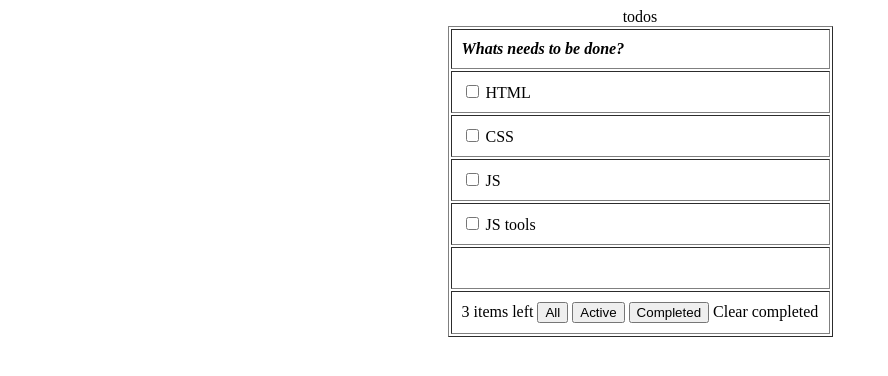
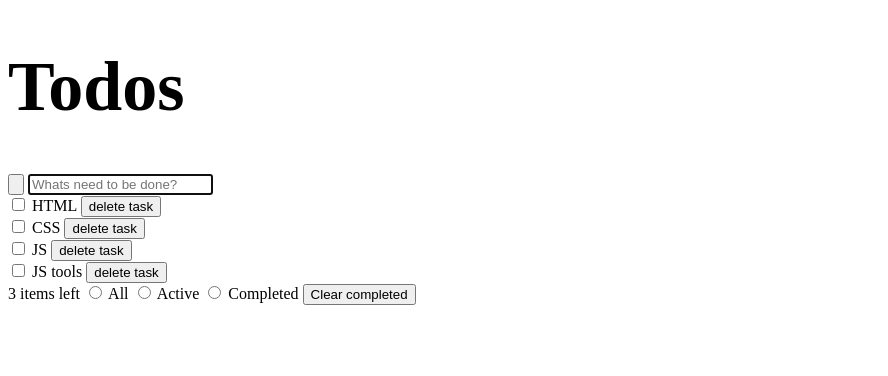
Before and after one commit to ok-technopolis-autumn-2019/Bogdan_Maschenko, a plain HTML site: page index.html in a window 1280 px wide. Shown: the whole page, without its empty margins (0-888 px from the left). Drawn offline with Linux system fonts and the light colour scheme.

Commit message:
remove some mistakes

```diff
--- a/index.html
+++ b/index.html
@@ -2,63 +2,130 @@
 <html lang="en">
     <head>
         <meta charset="UTF-8">
-    <title>Todo</title>
+        <title>Todos</title>
+        <style>
+            .tittle-todos {
+                font-size: 70px;
+            }
+
+            .main-content_entry-section_action_select-all {
+                text-indent: -199px;
+                user-select: none;
+                width: 2px;
+            }
+        </style>
     </head>
     <body>
         <div class="main-wrapper">
-    <table class="table-todos" align="center" border="1" width="385" cellpadding="10">
-        <caption class="table-todos_tittle">
-            todos
-        </caption>
-        <thead class="table-todos_main-row">
-        <tr>
-            <th align="left">
-                <i>Whats needs to be done?</i>
-            </th>
-        </tr>
-        </thead>
-        <tfoot class="table-todos_after-table-row">
-        <tr>
-            <td>
-                <span class="after-table-row-text" id="quantity-items">3 items left</span>
-                <input class="after-table-row-input" id="after-table-row-group1" type="button" value="All">
-                <input class="after-table-row-input" id="after-table-row-group2" type="button" value="Active">
-                <input class="after-table-row-input" id="after-table-row-group3" type="button" value="Completed">
-                <span class="after-table-row-text" id="clear-completed">Clear completed</span>
-            </td>
-        </tr>
-        </tfoot>
-        <tbody class="table-todos_base-rows">
-        <tr>
-            <td>
-                <input class="row-input" id="row-group1" type="checkbox">
-                <label for="row-group1">HTML</label>
-            </td>
-        </tr>
-        <tr>
-            <td>
-                <input class="row-input" id="row-group2" type="checkbox">
-                <label for="row-group2">CSS</label>
-            </td>
-        </tr>
-        <tr>
-            <td>
-                <input class="row-input" id="row-group3" type="checkbox">
-                <label for="row-group3">JS</label>
-            </td>
-        </tr>
-        <tr>
-            <td>
-                <input class="row-input" id="row-group4" type="checkbox">
-                <label for="row-group4">JS tools</label>
-            </td>
-        </tr>
-        <tr>
-            <td height="20px">
-            </td>
-        </tr>
-        </tbody>
-    </table>
+            <header class="main-wrapper_header">
+                <h1 class="tittle-todos">Todos</h1>
+            </header>
+            <main class="main-content">
+                <section class="main-content_entry-section">
+                    <div class="main-content_entry-section_action">
+                        <button
+                                class="main-content_entry-section_action_select-all"
+                                aria-label="Select all tasks">
+                            Select all tasks
+                        </button>
+                        <label>
+                            <input
+                                    class="main-content_entry-section_action_entry-text"
+                                    placeholder="Whats need to be done?"
+                                    type="text"
+                                    aria-label="Whats need to be done?"
+                                    autofocus="autofocus">
+                        </label>
+                    </div>
+                </section>
+                <section class="main-content_main-section">
+                    <div class="main-content_main-section_action-group1">
+                        <label class="main-content_main-section_action-group1_label">
+                            <input
+                                    class="main-content_entry-section_action-group1_checkbox"
+                                    type="checkbox"
+                                    aria-label="HTML">
+                            <span class="main-content_main-section_action-group1_html">HTML</span>
+                            <button
+                                    class="main-content_main-section_action-group1_delete-task"
+                                    aria-label="delete-task">delete task
+                            </button>
+                        </label>
+                    </div>
+                    <div class="main-content_main-section_action-group2">
+                        <label class="main-content_main-section_action-group2_label">
+                            <input
+                                    class="main-content_entry-section_action-group2_checkbox"
+                                    type="checkbox"
+                                    aria-label="CSS">
+                            <span class="main-content_main-section_action-group2_css">CSS</span>
+                            <button
+                                    class="main-content_main-section_action-group2_delete-task"
+                                    aria-label="delete-task">delete task
+                            </button>
+                        </label>
+                    </div>
+                    <div class="main-content_main-section_action-group3">
+                        <label class="main-content_main-section_action-group3_label">
+                            <input
+                                    class="main-content_entry-section_action-group3_checkbox"
+                                    type="checkbox"
+                                    aria-label="JS">
+                            <span class="main-content_main-section_action-group3_js">JS</span>
+                            <button
+                                    class="main-content_main-section_action-group3_delete-task"
+                                    aria-label="delete-task">delete task
+                            </button>
+                        </label>
+                    </div>
+                    <div class="main-content_main-section_action-group4">
+                        <label class="main-content_main-section_action-group4_label">
+                            <input
+                                    class="main-content_entry-section_action-group4_checkbox"
+                                    type="checkbox"
+                                    aria-label="JS tools">
+                            <span class="main-content_main-section_action-group4_js-tools">JS tools</span>
+                            <button class="main-content_main-section_action-group4_delete-task"
+                                    aria-label="delete-task">delete task
+                            </button>
+                        </label>
+                    </div>
+                </section>
+                <section class="main-content_conclusion-bar-section">
+                    <div class="main-content_conclusion-bar">
+                            <span
+                                    class="main-content_conclusion-bar-group_left-component_items"
+                                    aria-label="3 items left">3 items left
+                            </span>
+                        <label class="main-content_conclusion-bar-group_center-component_label">
+                            <input
+                                    class="main-content_conclusion-bar-group_center-component_all-button"
+                                    type="radio"
+                                    aria-label="All">
+                            <span class="main-content_conclusion-bar-group_center-component_active">All</span>
+                        </label>
+                        <label class="main-content_conclusion-bar-group_center-component_label">
+                            <input
+                                    class="main-content_conclusion-bar-group_center-component_active-button"
+                                    type="radio"
+                                    aria-label="active">
+                            <span class="main-content_conclusion-bar-group_center-component_active">Active</span>
+                        </label>
+                        <label class="main-content_conclusion-bar-group_center-component_label">
+                            <input
+                                    class="main-content_conclusion-bar-group_center-component_completed-button"
+                                    type="radio"
+                                    aria-label="Completed">
+                            <span class="main-content_conclusion-bar-group_center-component_completed">Completed</span>
+                        </label>
+                        <button
+                                class="main-content_conclusion-bar-group_right-component_clear-completed-button"
+                                aria-label="Clear completed">
+                            Clear completed
+                        </button>
+                    </div>
+                </section>
+            </main>
         </div>
     </body>
 </html>
```
Lines whose indentation alone changed are shown as unchanged.
